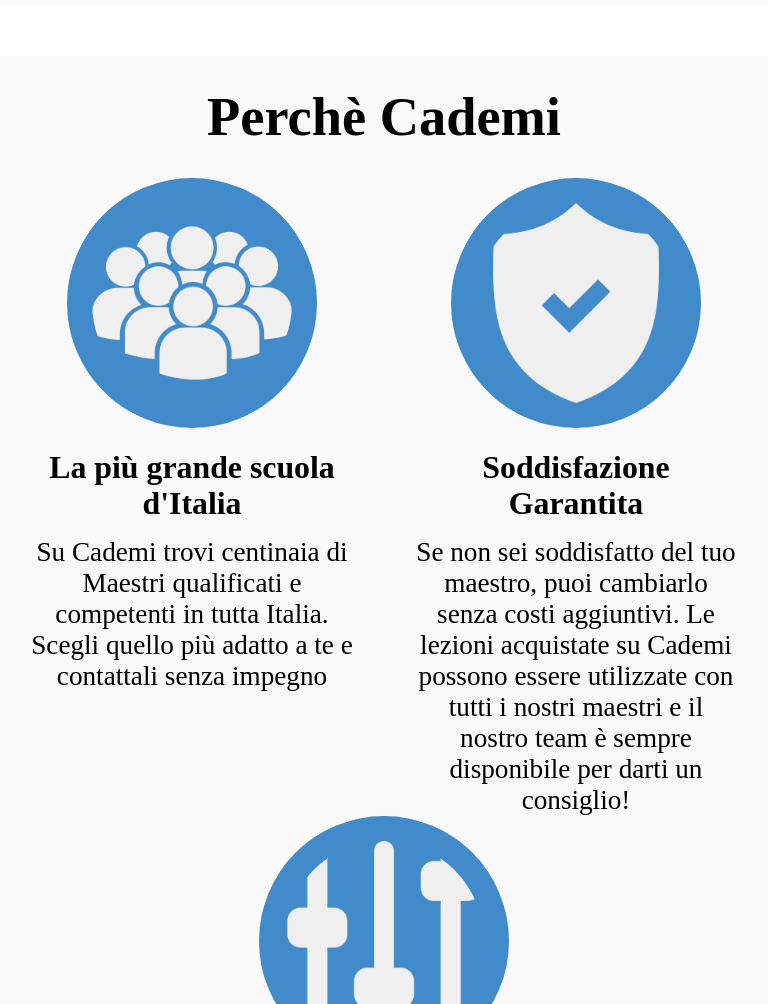
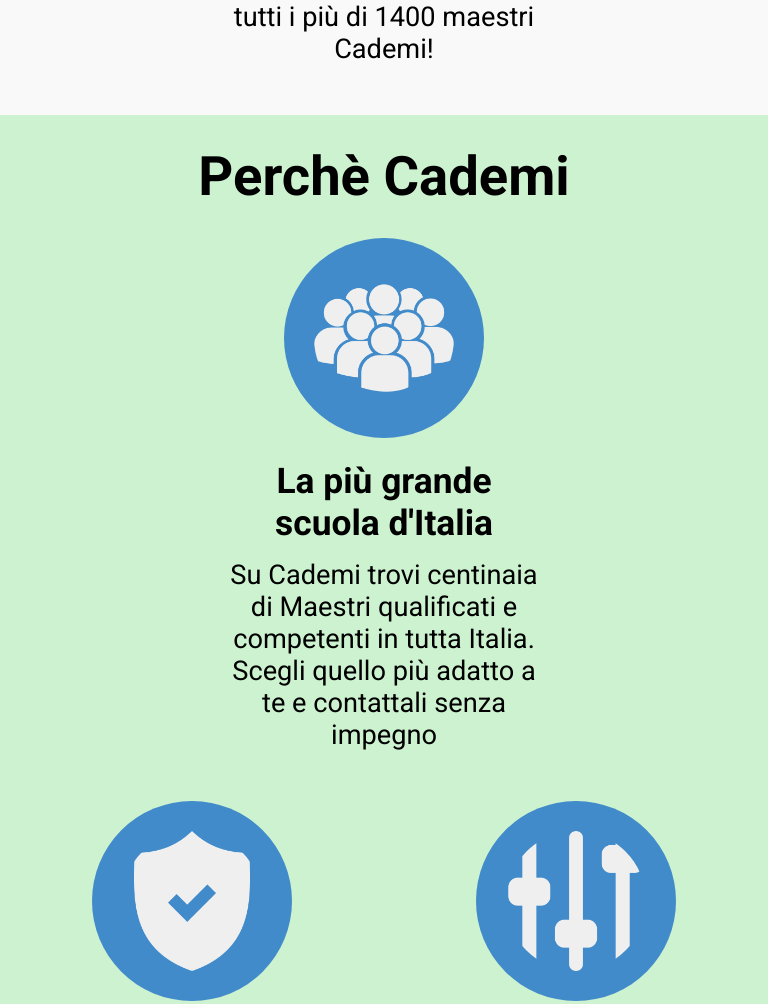
Before and after one commit to marcocanopoli/html-css-resp-wannabe-12bool, a plain HTML site: page index.html in a window 768 px wide. Shown: the part 1694-2698 px from the top of the page. Drawn offline with Linux system fonts and the light colour scheme.

Commit message:
Complete full responsive page, font family changes

```diff
--- a/css/style.css
+++ b/css/style.css
@@ -1,5 +1,10 @@
 [class*="col-"] {
     text-align: center;
+}
+
+body {
+    font-family: 'Roboto', sans-serif;
+    font-size: 18px;
 }
 
 img {
@@ -12,6 +17,7 @@ h2 {
 }
 
 h3 {
+    font-size: 1.3em;
     padding: 15px 0;
 }
 
@@ -50,19 +56,25 @@ h3 {
         font-size: 1.7em;
     }
 
-    .text-box p {
-        padding-bottom: 30px;
-    }
     .lessons,
     .why {
-    background-color: #f2f2cd;
-}
+        background-color: #f2f2cd;
+    }
 
     .lessons,
     .steps,
     .why {
         margin-top: 0;
         padding-top: 15px;
+    }
+
+    .text-box p {
+        padding-bottom: 30px;
+    }
+
+    .why img {
+        height: 200px;
+        padding: 30px
     }
 
 }
@@ -74,8 +86,28 @@ h3 {
         font-size: 1.7em;
     }
 
+    .lessons,
+    .steps,
+    .why {
+        margin-top: 0;
+        padding-bottom: 0;
+    }
+
+    .lessons,
+    .why {
+        background-color: #cdf2d0;
+    }
+
+    .text-box {
+        padding-bottom: 50px;
+    }
     .text-box hr {
         display: none;
+    }
+
+    .why img {
+        height: 200px;
+        padding: 30px
     }
 
 }
--- a/index.html
+++ b/index.html
@@ -4,6 +4,8 @@
         <meta charset="UTF-8">
         <meta http-equiv="X-UA-Compatible" content="IE=edge">
         <meta name="viewport" content="width=device-width, initial-scale=1.0">
+        <link rel="preconnect" href="https://fonts.gstatic.com">
+        <link href="https://fonts.googleapis.com/css2?family=Roboto:wght@400;700&display=swap" rel="stylesheet">
         <link rel="stylesheet" href="css/12bool.css">
         <link rel="stylesheet" href="css/style.css">
         <title>Responsive Wannabe con 12Bool</title>
@@ -81,7 +83,7 @@
             </div>
 
             <div class="container">
-                <div class="col-xs-12 col-md-6 col-lg-12">
+                <div class="col-xs-12 col-md-offset-3 col-md-6 col-lg-12">
                     <img src="img/icon/profile.png" alt="Profile">
                     <div class="text-box">
                         <h3>La più grande scuola d'Italia</h3>
@@ -99,7 +101,7 @@
                     </div>
                 </div>
 
-                <div class="col-xs-12 col-md-offset-3 col-md-6 col-lg-12">
+                <div class="col-xs-12 col-md-6 col-lg-12">
                     <img src="img/icon/flex.png" alt="Flex">
                     <div class="text-box">
                         <h3>Flessibile e Conveniente</h3>
@@ -110,6 +112,5 @@
         </div>
         <!-- /Why section -->
 
-
     </body>
 </html>
```
